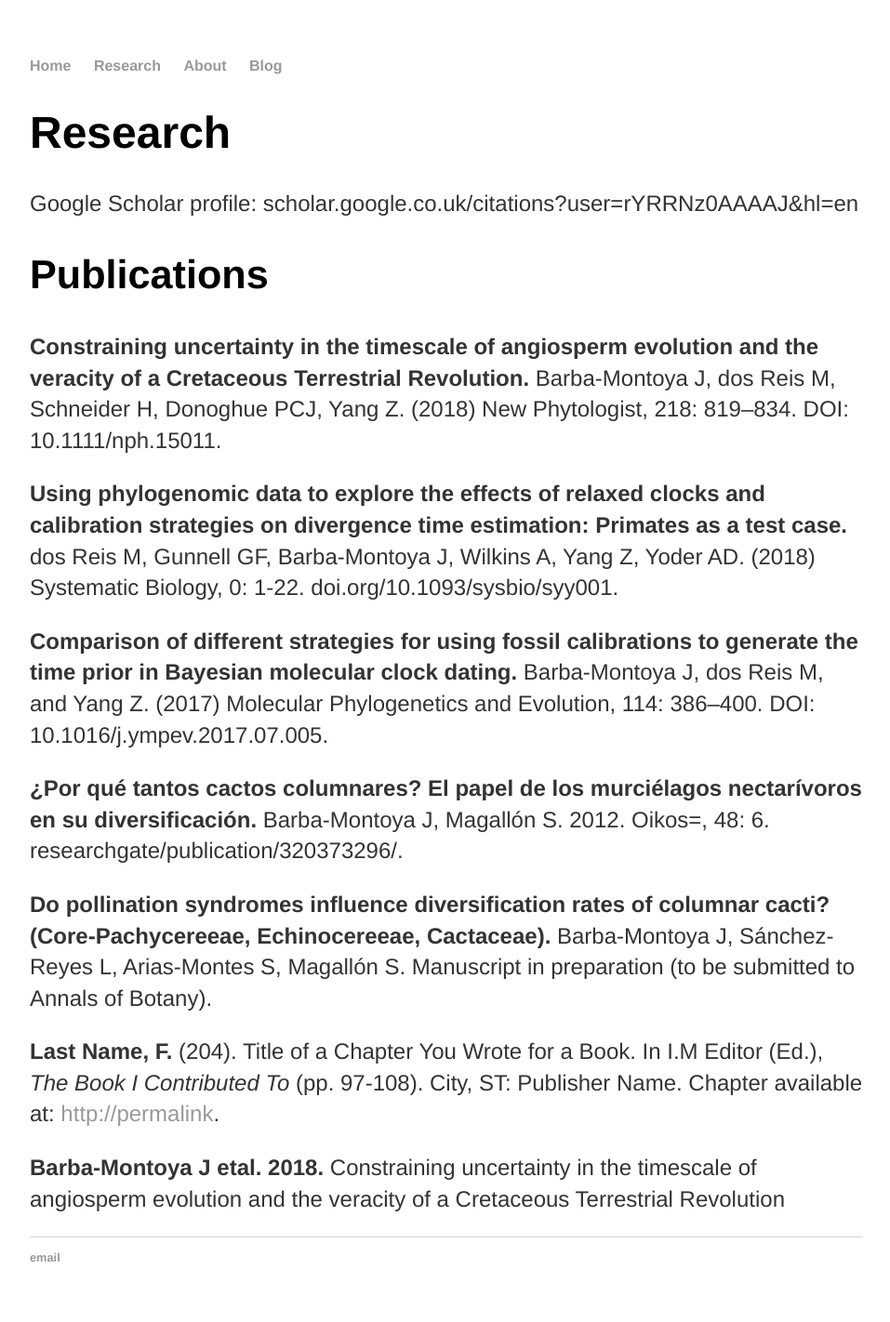
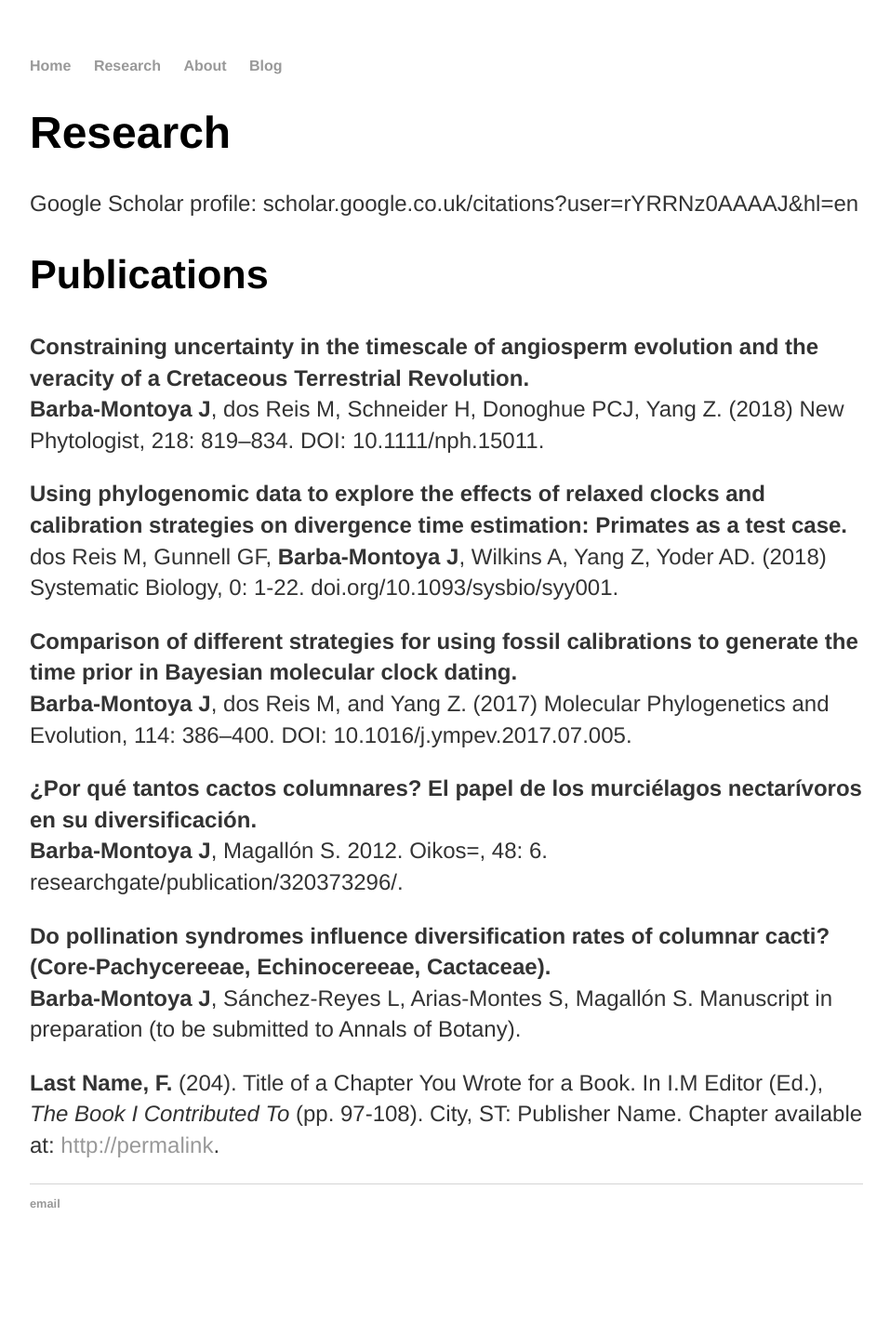
Before and after one commit to josebarbamontoya/josebarbamontoya.github.io, a Jekyll site: the page built from research/index.html, in a window 1280 px wide. Shown: the whole page at 93% size, without its empty margins (160-1117 px from the left). Built offline with Jekyll 4.4.1, drawn with Linux system fonts in a browser that asks for light colours; after the commit the page ends 1364 px from its top, so only the background shows below that.

Commit message:
Update index.html

```diff
--- a/research/index.html
+++ b/research/index.html
@@ -7,22 +7,21 @@
 					<h1>Research</h1>
 					<p>Google Scholar profile: scholar.google.co.uk/citations?user=rYRRNz0AAAAJ&hl=en</p>
 					<h2>Publications</h2>
-<p><b>Constraining uncertainty in the timescale of angiosperm evolution and the veracity of a Cretaceous Terrestrial Revolution.</b>
-Barba-Montoya J, dos Reis M, Schneider H, Donoghue PCJ, Yang Z. (2018) New Phytologist, 218: 819–834. DOI: 10.1111/nph.15011.
+<p><b>Constraining uncertainty in the timescale of angiosperm evolution and the veracity of a Cretaceous Terrestrial Revolution.</b><br>
+<b>Barba-Montoya J</b>, dos Reis M, Schneider H, Donoghue PCJ, Yang Z. (2018) New Phytologist, 218: 819–834. DOI: 10.1111/nph.15011.
 
-<p><b>Using phylogenomic data to explore the effects of relaxed clocks and calibration strategies on divergence time estimation: Primates as a test case.</b>
-dos Reis M, Gunnell GF, Barba-Montoya J, Wilkins A, Yang Z, Yoder AD. (2018) Systematic Biology, 0: 1-22. doi.org/10.1093/sysbio/syy001.
+<p><b>Using phylogenomic data to explore the effects of relaxed clocks and calibration strategies on divergence time estimation: Primates as a test case.</b><br>
+dos Reis M, Gunnell GF, <b>Barba-Montoya J</b>, Wilkins A, Yang Z, Yoder AD. (2018) Systematic Biology, 0: 1-22. doi.org/10.1093/sysbio/syy001.
 
-<p><b>Comparison of different strategies for using fossil calibrations to generate the time prior in Bayesian molecular clock dating.</b>
-Barba-Montoya J, dos Reis M, and Yang Z. (2017) Molecular Phylogenetics and Evolution, 114: 386–400. DOI: 10.1016/j.ympev.2017.07.005.
+<p><b>Comparison of different strategies for using fossil calibrations to generate the time prior in Bayesian molecular clock dating.</b><br>
+<b>Barba-Montoya J</b>, dos Reis M, and Yang Z. (2017) Molecular Phylogenetics and Evolution, 114: 386–400. DOI: 10.1016/j.ympev.2017.07.005.
 
-<p><b>¿Por qué tantos cactos columnares? El papel de los murciélagos nectarívoros en su diversificación.</b>
-Barba-Montoya J, Magallón S. 2012.  Oikos=, 48: 6. researchgate/publication/320373296/.
+<p><b>¿Por qué tantos cactos columnares? El papel de los murciélagos nectarívoros en su diversificación.</b><br>
+<b>Barba-Montoya J</b>, Magallón S. 2012.  Oikos=, 48: 6. researchgate/publication/320373296/.
 
-<p><b>Do pollination syndromes influence diversification rates of columnar cacti? (Core-Pachycereeae, Echinocereeae, Cactaceae).</b>
-Barba-Montoya J, Sánchez-Reyes L, Arias-Montes S, Magallón S. Manuscript in preparation (to be submitted to Annals of Botany).
+<p><b>Do pollination syndromes influence diversification rates of columnar cacti? (Core-Pachycereeae, Echinocereeae, Cactaceae).</b><br>
+<b>Barba-Montoya J</b>, Sánchez-Reyes L, Arias-Montes S, Magallón S. Manuscript in preparation (to be submitted to Annals of Botany).
 
 <p><strong>Last Name, F.</strong> (204). Title of a Chapter You Wrote for a Book. In I.M Editor (Ed.), <em>The Book I Contributed To</em> (pp. 97-108). City, ST: Publisher Name. Chapter available at: <a href="#">http://permalink</a>.
 
-<p><b>Barba-Montoya J etal. 2018.</b> Constraining uncertainty in the timescale of angiosperm evolution and the veracity of a Cretaceous Terrestrial Revolution<br>
 	</div>
```
